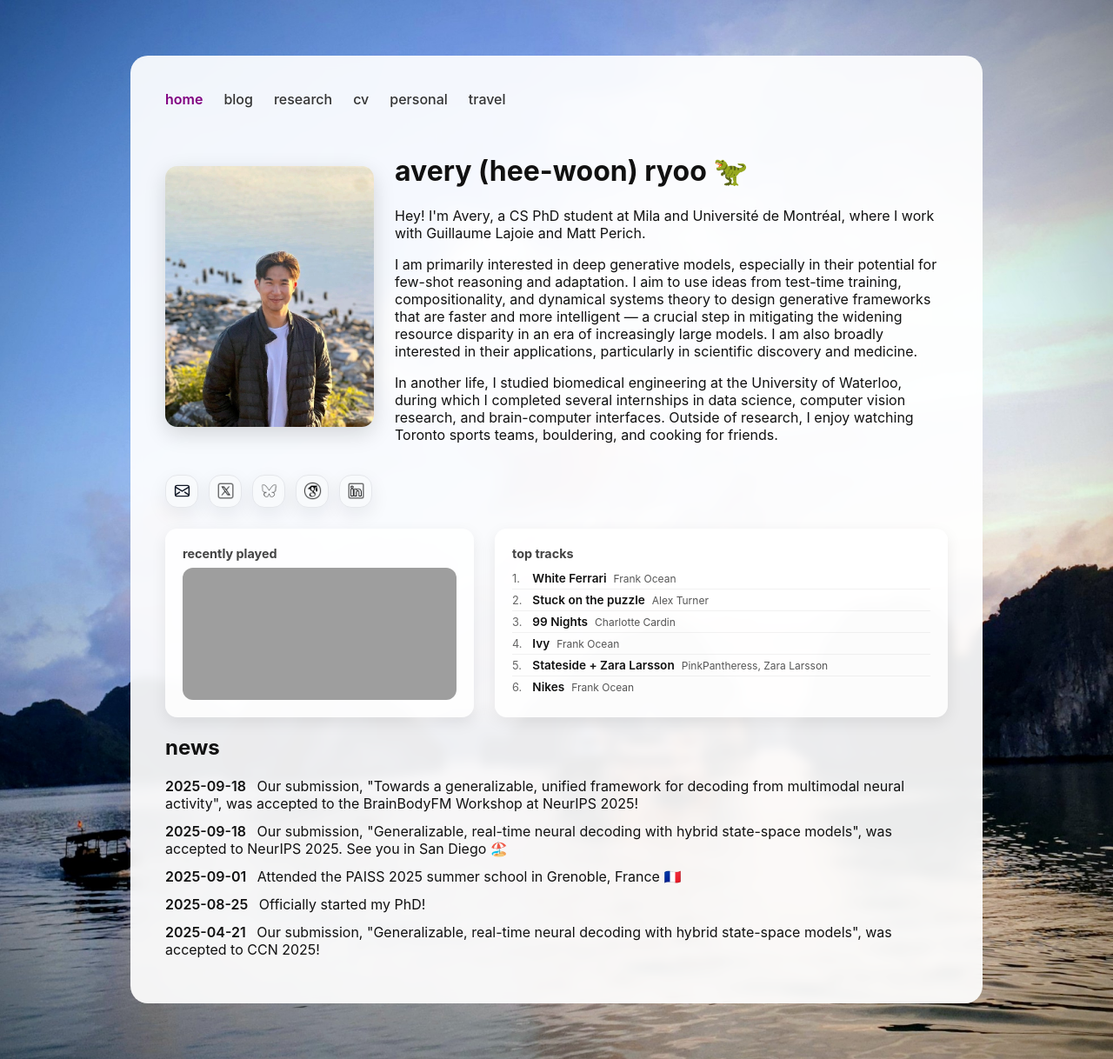
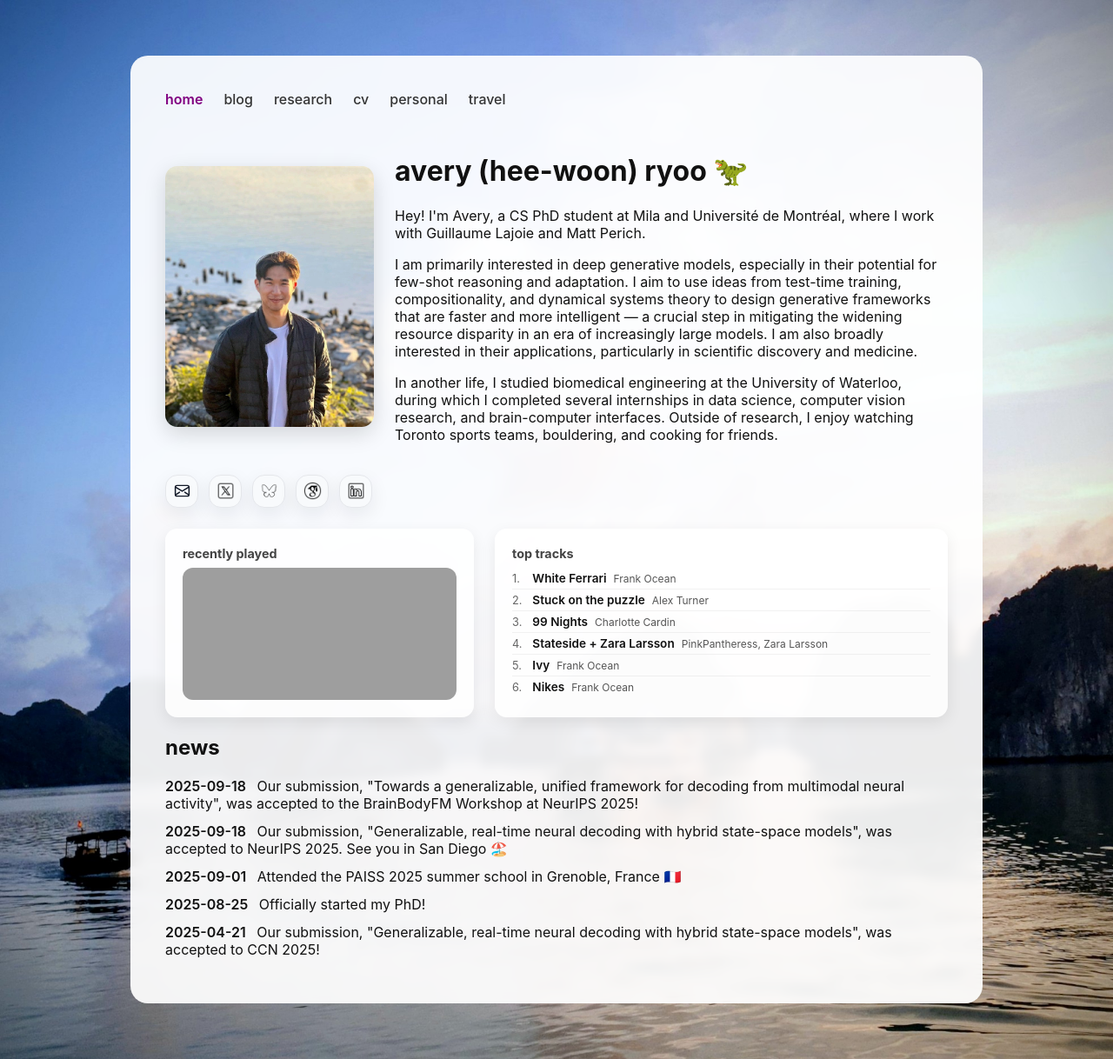
Before and after one commit to averyryoo/averyryoo.github.io, a Jekyll site: the page built from index.md, in a window 1280 px wide. Shown: the whole page at 87% size. Built offline with Jekyll 4.4.1, drawn with Linux system fonts in a browser that asks for light colours; part of the change alters nothing that is shown; grey boxes are pictures that could not be loaded.

```diff
--- a/_data/spotify.yml
+++ b/_data/spotify.yml
@@ -15,13 +15,13 @@ top_tracks:
 - artist: Charlotte Cardin
   track: 99 Nights
   url: https://open.spotify.com/track/7w3vaoMGxdzfkiN25jmDDE
-- artist: Frank Ocean
-  track: Ivy
-  url: https://open.spotify.com/track/2ZWlPOoWh0626oTaHrnl2a
 - artist: PinkPantheress, Zara Larsson
   track: Stateside + Zara Larsson
   url: https://open.spotify.com/track/1DwscornXpj8fmOmYVlqZt
 - artist: Frank Ocean
+  track: Ivy
+  url: https://open.spotify.com/track/2ZWlPOoWh0626oTaHrnl2a
+- artist: Frank Ocean
   track: Nikes
   url: https://open.spotify.com/track/19YKaevk2bce4odJkP5L22
-updated_at: 2026-03-11 19:24 UTC
+updated_at: 2026-03-11 19:57 UTC
```
